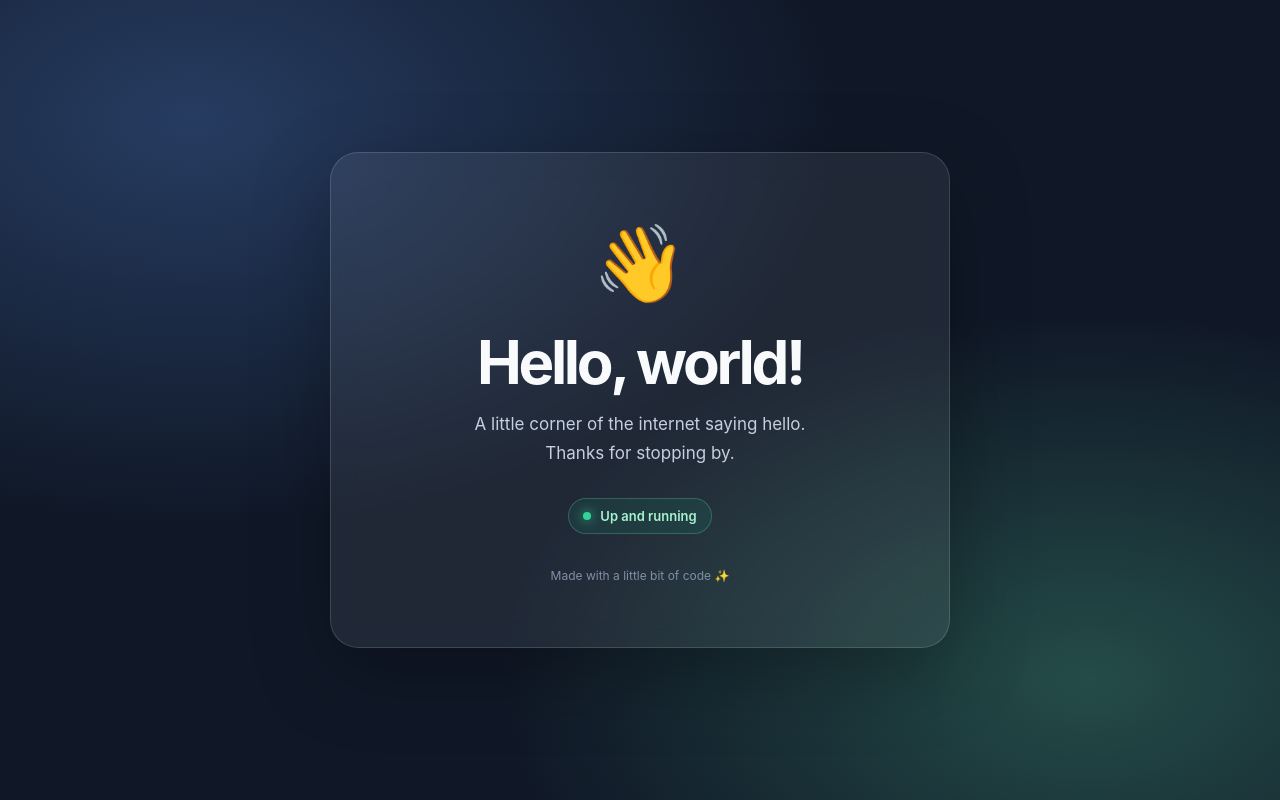
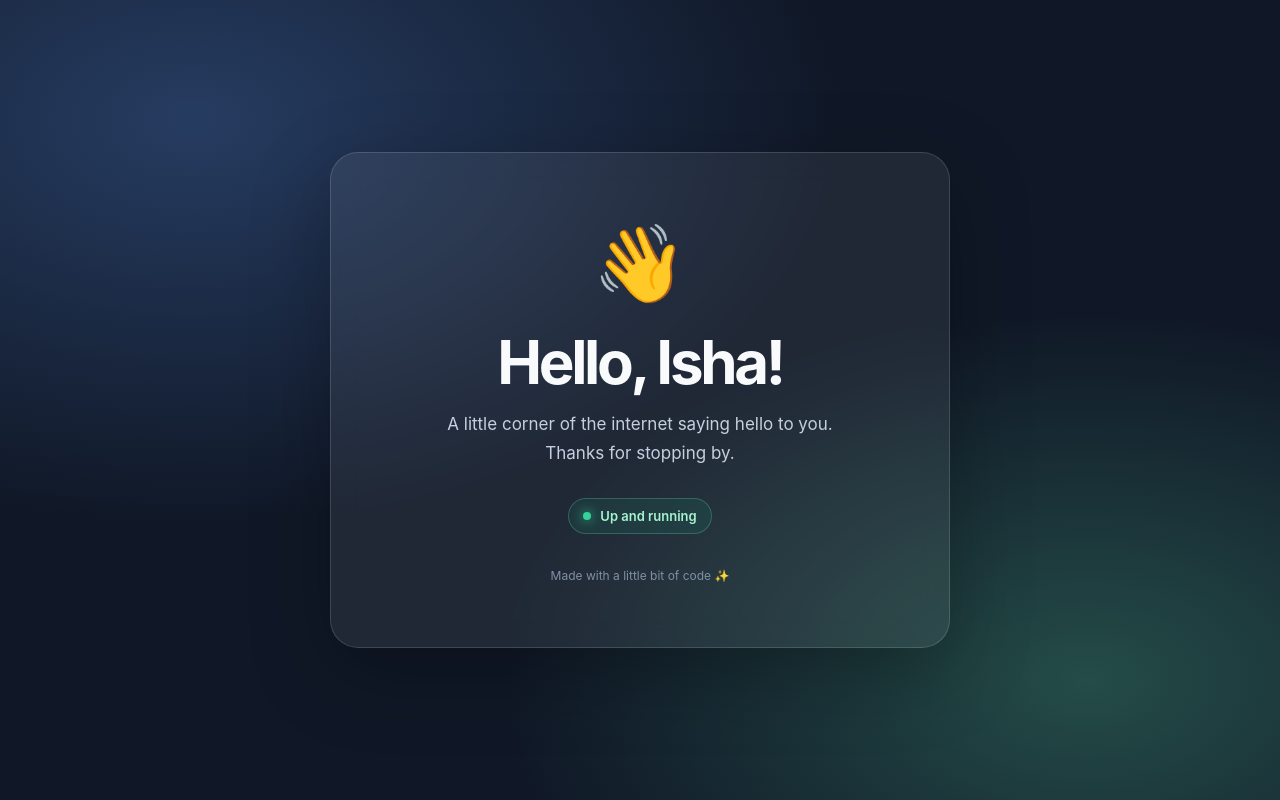
Before and after one commit to ishah14723-a11y/Website, a plain HTML site: page index.html in a window 1280 px wide. Drawn offline with Linux system fonts and the light colour scheme.

Commit message:
Personalize homepage greeting for Isha

```diff
--- a/index.html
+++ b/index.html
@@ -5,7 +5,7 @@
   <meta name="viewport" content="width=device-width, initial-scale=1">
   <meta name="theme-color" content="#101827">
   <meta name="description" content="A little hello from Isha.">
-  <title>Hello, world!</title>
+  <title>Hello, Isha!</title>
   <style>
     * { box-sizing: border-box; }
     body { margin: 0; min-height: 100vh; display: grid; place-items: center; padding: 24px; color: #f8fafc; font-family: Inter, ui-sans-serif, system-ui, -apple-system, BlinkMacSystemFont, "Segoe UI", sans-serif; background: radial-gradient(ellipse at 15% 15%, #263c61 0, transparent 42%), radial-gradient(ellipse at 85% 85%, #244c48 0, transparent 38%), #101827; }
@@ -21,8 +21,8 @@
 <body>
   <main>
     <div class="wave" aria-hidden="true">👋</div>
-    <h1>Hello, world!</h1>
-    <p>A little corner of the internet saying hello.<br>Thanks for stopping by.</p>
+    <h1>Hello, Isha!</h1>
+    <p>A little corner of the internet saying hello to you.<br>Thanks for stopping by.</p>
     <div class="status"><span class="dot"></span> Up and running</div>
     <footer>Made with a little bit of code ✨</footer>
   </main>
```
